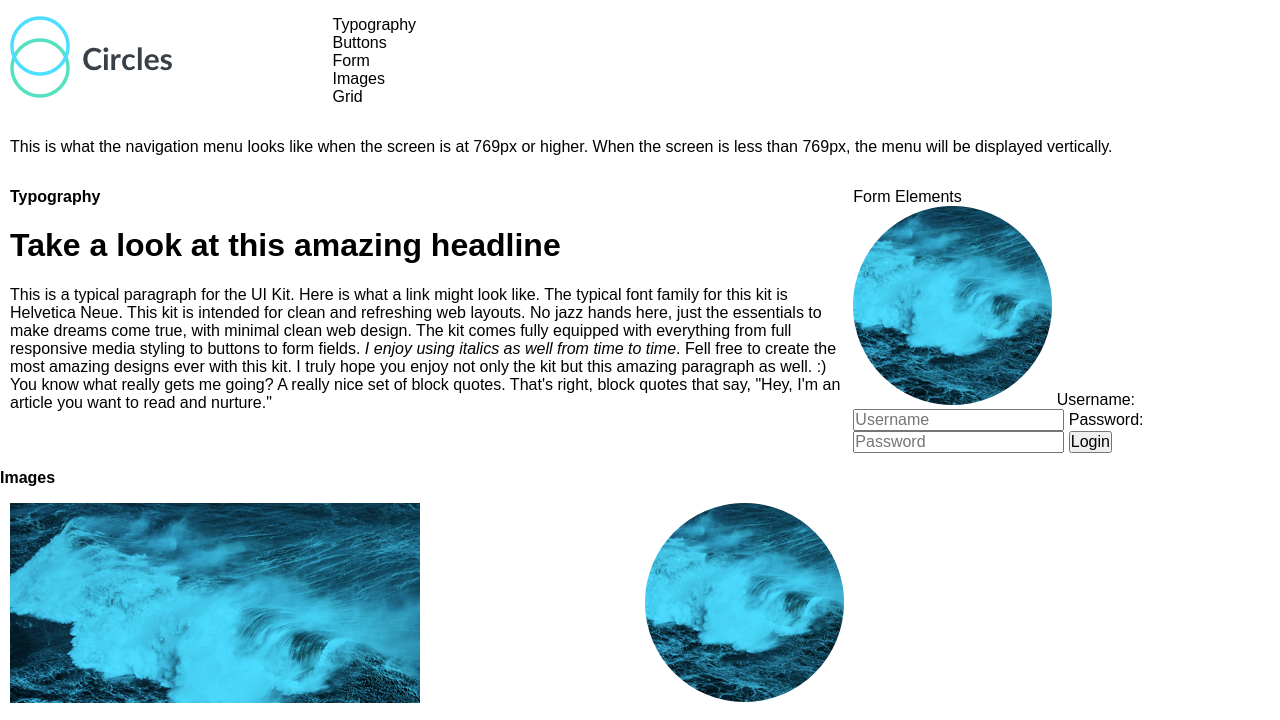
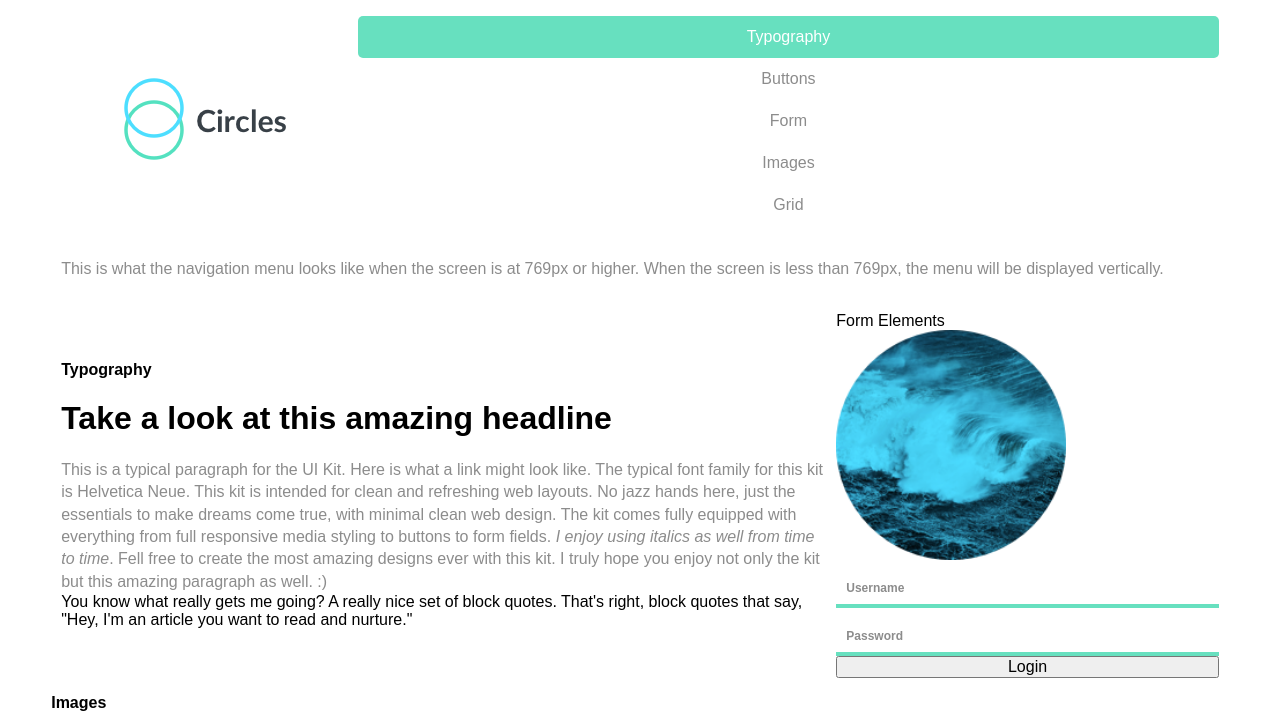
Before and after one commit to Antonio-Cabrero/Techdegree-Project-4, a plain HTML site: page index.html in a window 1280 px wide. Shown: the top 720 px of the page. Drawn offline with Linux system fonts and the light colour scheme.

Commit message:
Applying modular CSS

```diff
--- a/scss/base/_base.scss
+++ b/scss/base/_base.scss
@@ -0,0 +1,20 @@
+
+
+ul {
+    @include flex-col;
+    list-style: none;
+    text-align: center;
+}
+
+p {
+    color: $primary-font;
+    font-size: $base-font-size;
+    line-height: ($base-line-height/$base-font-size);
+}
+
+a {
+    text-align: center;
+    text-decoration: none;
+    width: 100%;
+    color: $primary-font;
+}
--- /dev/null
+++ b/scss/components/_container.scss
@@ -0,0 +1,8 @@
+
+.container {
+    @include flex-col;
+    margin: 0 4%;
+    font-size: $base-font-size;
+    font-family: $font--Family-primary;
+    line-height: ($base-line-height/$base-font-size);
+}
--- /dev/null
+++ b/scss/components/_forms.scss
@@ -0,0 +1,19 @@
+
+.form {
+    @include flex-col;
+    label {
+        visibility: hidden;
+    }
+    input {
+        background: transparent;
+        border: none;
+        border-bottom: 4px solid $green-color;
+        padding-bottom: 8px;
+        &::placeholder {
+            font-size: 12px;
+            font-weight: bold;
+            color: $primary-font;
+            text-indent: 10px;
+        }
+    }
+}
--- a/scss/components/_grid.scss
+++ b/scss/components/_grid.scss
@@ -55,6 +55,7 @@
 
 // targets all elements with classes that begin with grid__col
 [class^=grid__col] {
+    @include flex-col;
   // grid__col + grid__col, targets two sibling columns
   & + & {
 
--- /dev/null
+++ b/scss/components/_images.scss
@@ -0,0 +1,9 @@
+
+.img--logo {
+   padding-top: 20px;
+   padding-bottom: 20px;
+}
+
+.img--avatar {
+    width: 60%;
+}
--- a/scss/components/_index.scss
+++ b/scss/components/_index.scss
@@ -6,6 +6,13 @@
 // **************************************
 
 // import the grid component
-@import 'grid';
+@import 'grid',
+        'forms',
+        'images',
+        'container',
+        'buttons',
+        'navigation',
+        'typography'
+        ;
 
 // NOTE: import other components here:
--- /dev/null
+++ b/scss/components/_navigation.scss
@@ -0,0 +1,16 @@
+
+.nav {
+    @include flex-col;
+
+    > li {
+        padding: 12px 0;
+        &:first-child {
+            background-color: $green-color;
+            border-radius: 5px;
+            a{
+                color: #fff;
+            }
+        }
+        }
+
+    }
--- a/scss/utilities/_functions.scss
+++ b/scss/utilities/_functions.scss
@@ -0,0 +1,12 @@
+
+// Importing Font if url exists
+
+@if variable-exists($font--Lato) {
+    @import url($font--Lato);
+}
+
+// Calculate em values
+
+@function em ($target, $context: $base-font-size) {
+    @return ($target / $context) * 1em;
+}
--- a/scss/utilities/_placeholders.scss
+++ b/scss/utilities/_placeholders.scss
@@ -0,0 +1 @@
+// links, images, nav items
--- a/scss/utilities/_variables.scss
+++ b/scss/utilities/_variables.scss
@@ -2,30 +2,46 @@
 // create at least 1 var for font, breakpoints and colors
 
 //fonts:
+$font--Lato: 'https://fonts.googleapis.com/css?family=Lato:300,400,700,900&display=swap" rel="stylesheet';
+$font--Family-primary: 'Lato', 'Helvetica Neue', Helvetica, Arial, sans-serif;
+$font--Family-secondary: 'Helvetica Neue', Helvetica, Arial, sans-serif;
+//font weight:
+$font-weight-thin   : 300;
+$font-weight-regular: 400;
+$font-weight-bold   : 700;
+$font-weight-black  : 900;
+
+
+//colors:
+$green-color : #67e0bf;
+$accent-color: #64ddfb;
+
+//font-colors:
+
 $primary-font: #8c8c8c;
 
-//colors:
-$green-color: #67e0bf;
-$accent-color: #64ddfb;
+//btn-colors:
 
 $btn-default: #61dcfb;
 $btn-success: #6dca81;
-$btn-error: #df757a;
+$btn-error  : #df757a;
 $btn-warning: #f77858;
-$btn-info: #8f7bbf;
+$btn-info:    #8f7bbf;
 
-$logo-top-circle: $accent-color;
-$logo-bottom-circle: $green-color;
 $logo-font: #787d82;
 
-$grid_col--3: #dbb1ed;
-$grid_col--4: #86e5fc;
-$grid_col--5: #8dd79f;
-$grid_col--6: #4ca9c8;
-$grid_col--7: #e89ea2;
-$grid_col--8: #f99e85;
+$grid_col--3:  #dbb1ed;
+$grid_col--4:  #86e5fc;
+$grid_col--5:  #8dd79f;
+$grid_col--6:  #4ca9c8;
+$grid_col--7:  #e89ea2;
+$grid_col--8:  #f99e85;
 $grid_col--12: #88e7d0;
 
+// text:
+
+$base-font-size:   16px;
+$base-line-height: 24px;
 
 //breakpoints:
 
```
Also changed, not shown: css/styles.css, dist/css/styles.min.css, scss/components/_buttons.scss (added), scss/components/_typography.scss (added), scss/styles.scss (line endings or trailing spaces), 2 other files.
